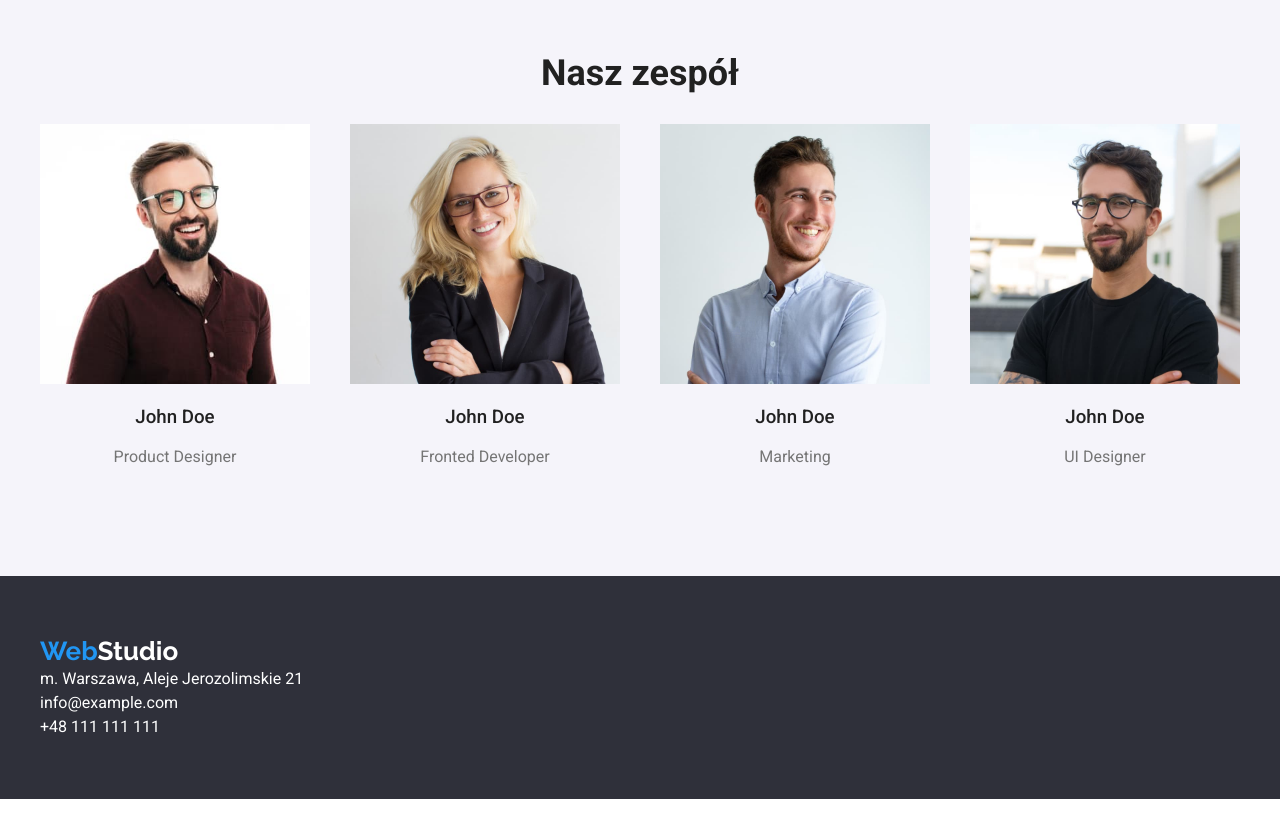
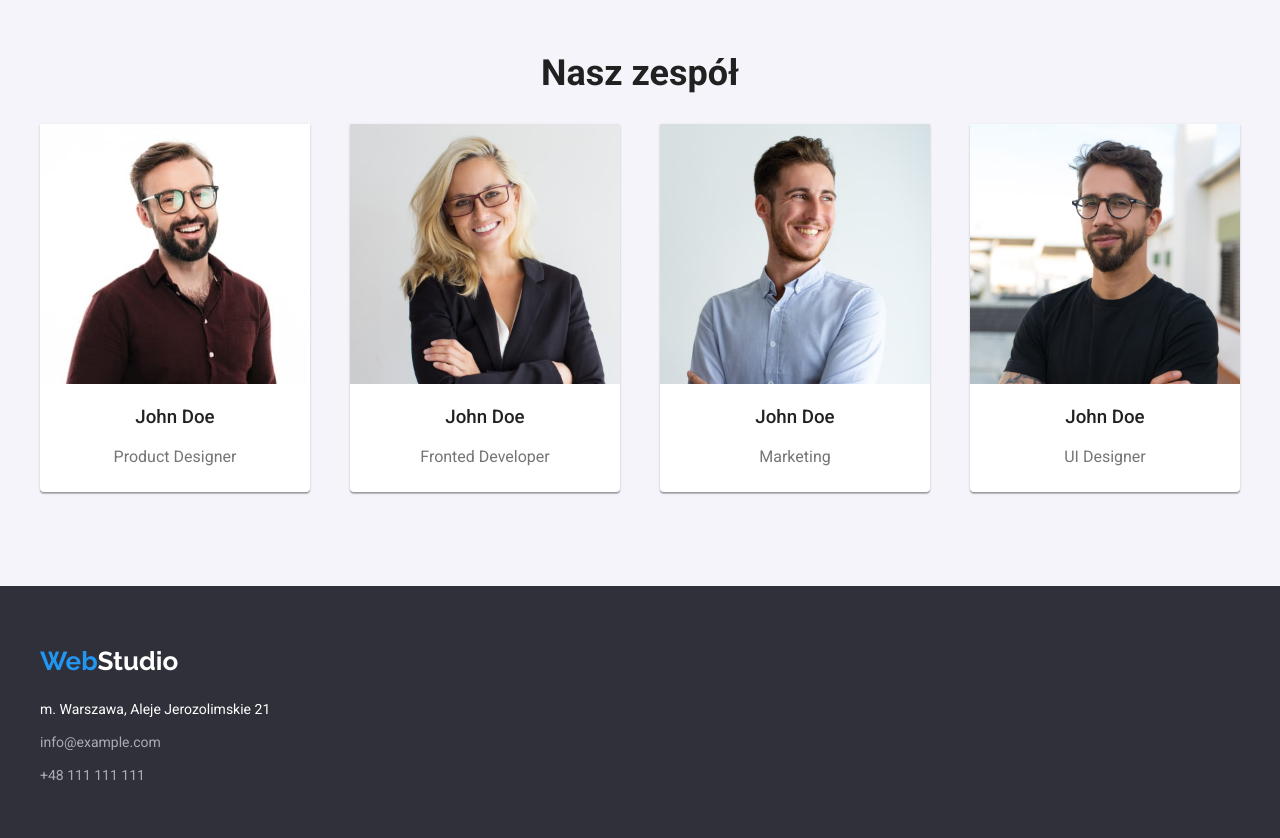
Before and after one commit to MarekBoryczka/goit-markup-hw-03, a plain HTML site: page index.html in a window 1280 px wide. Shown: the part 1600-2438 px from the top of the page. Before the commit the page ends 2399 px from the top, so only its background shows below. Drawn offline with Linux system fonts and the light colour scheme.

Commit message:
team cards & footer

```diff
--- a/css/styles.css
+++ b/css/styles.css
@@ -261,6 +261,17 @@ Do zastanowienia padding
   padding: 0px;
 }
 
+.item_team {
+  width: 270px;
+  height: 368px;
+  background: #ffffff;
+  /* material shadow v1 */
+
+  box-shadow: 0px 1px 3px rgba(0, 0, 0, 0.12), 0px 1px 1px rgba(0, 0, 0, 0.14),
+    0px 2px 1px rgba(0, 0, 0, 0.2);
+  border-radius: 0px 0px 4px 4px;
+}
+
 .item_team h3 {
   font-weight: 500;
   text-align: center;
@@ -311,15 +322,30 @@ Do zastanowienia padding
 
 .list_adress {
   list-style: none;
+  line-height: 24px;
   padding: 0px;
   margin: 0px;
 }
 
+.list_adress:first-child {
+  padding-top: 20px;
+}
+
 .footer_adress {
   color: var(--text_on_background-color);
+  font-weight: 400;
+  font-size: 14px;
   line-height: 24px;
   padding: 0px;
   margin: 0px;
   font-style: normal;
   text-decoration: none;
 }
+
+.list_adress > li:not(:last-child) {
+  padding-bottom: 9px;
+}
+
+.list_adress a {
+  color: rgba(255, 255, 255, 0.6);
+}
```
